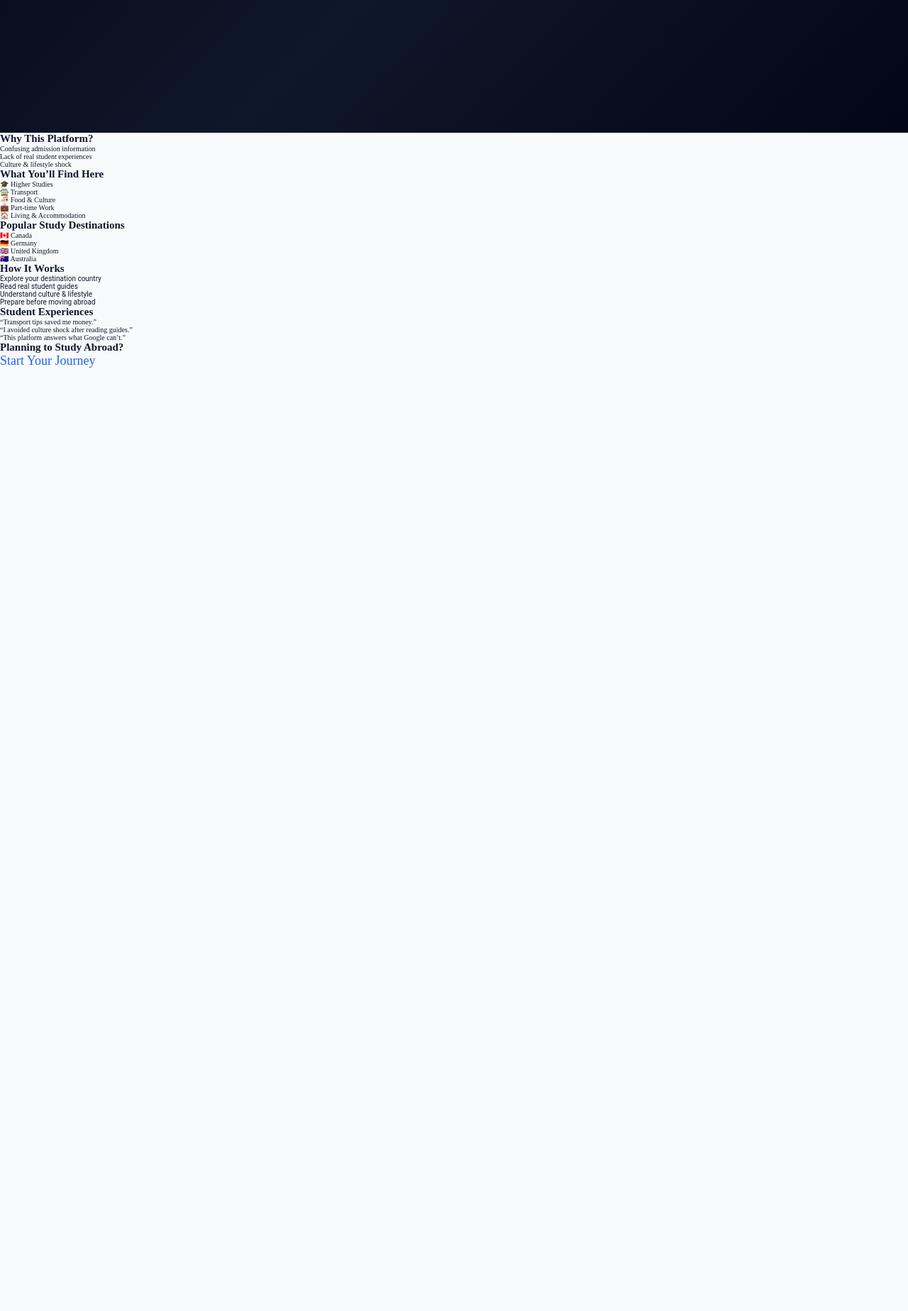
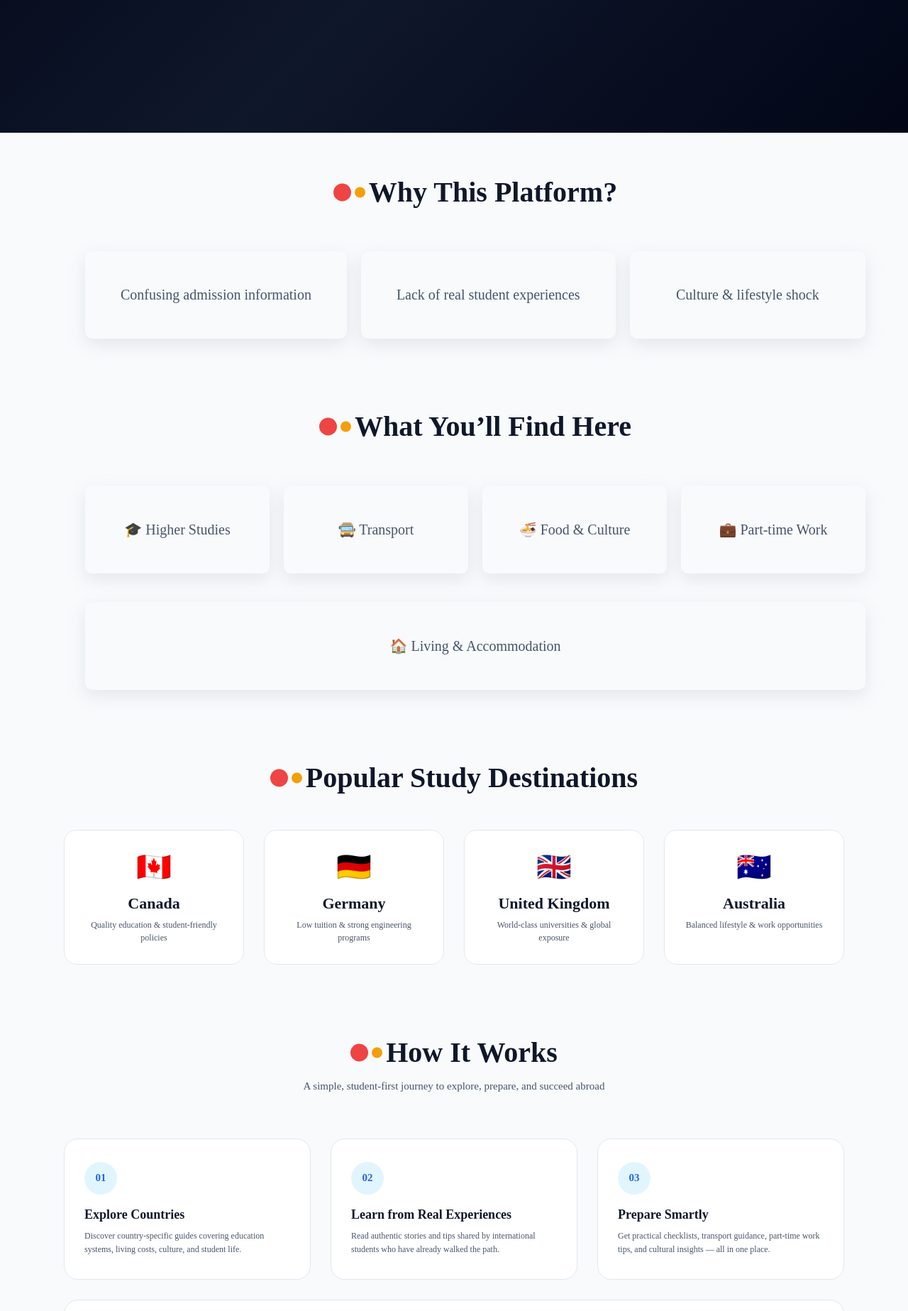
Before and after one commit to khadiza123456/international-student-hub, a PHP site: page / in a window 1280 px wide. Shown: the part 632-2479 px from the top of the page at 71% size. Before the commit the page ends 1150 px from the top, so only its background shows below. Run offline with PHP 8.4, Linux system fonts and the light colour scheme.

Commit message:
3 new Sections added

```diff
--- a/assets/css/style.css
+++ b/assets/css/style.css
@@ -339,6 +339,274 @@ body.calm-theme {
 
 /* Hero Section */
 
+/* Problem & Categories*/
+
+.categories,
+.problem {
+  width: 100%;
+  margin: 6rem 3rem;
+}
+.country-wrap,
+.cat-wrapper,
+.hiw-wrap,
+.problem-wrap {
+  display: flex;
+  flex-direction: column;
+  align-items: center;
+}
+.heading {
+  font-size: 4rem;
+  font-weight: 600;
+  color: var(--text-primary);
+  position: relative;
+  padding-left: 5rem;
+  display: inline-block;
+  text-align: center;
+}
+
+.heading::before {
+  content: "";
+  position: absolute;
+  left: 0;
+  top: 50%;
+  transform: translateY(-50%);
+  width: 2.5rem;
+  height: 2.5rem;
+  background: #ef4444;
+  border-radius: 50%;
+}
+
+.heading::after {
+  content: "";
+  position: absolute;
+  left: 3rem;
+  top: 50%;
+  transform: translateY(-50%);
+  width: 1.5rem;
+  height: 1.5rem;
+  background: #f59e0b;
+  border-radius: 50%;
+}
+.category-grid,
+.problem-grid {
+  width: 100%;
+  display: flex;
+  align-items: center;
+  flex-wrap: wrap;
+  justify-content: center;
+  gap: 2rem;
+  margin: 4rem 0;
+}
+.category-grid .card,
+.problem-grid .card {
+  flex: 1 1 200px;
+  white-space: nowrap;
+  text-align: center;
+  padding: 5rem;
+  font-size: 2rem;
+  color: var(--text-secondary);
+  background-color: var(--background);
+  box-shadow: rgba(149, 157, 165, 0.2) 0px 8px 24px;
+  -webkit-border-radius: 1rem;
+  -moz-border-radius: 1rem;
+  -ms-border-radius: 1rem;
+  -o-border-radius: 1rem;
+  border-radius: 1rem;
+  -webkit-transition: 0.3s all ease-in-out;
+  -moz-transition: 0.3s all ease-in-out;
+  -ms-transition: 0.3s all ease-in-out;
+  -o-transition: 0.3s all ease-in-out;
+  transition: 0.3s all ease-in-out;
+  margin-top: 2rem;
+}
+.category-grid .card:hover,
+.problem-grid .card:hover {
+  -webkit-transform: translateY(-1rem);
+  -moz-transform: translateY(-1rem);
+  -ms-transform: translateY(-1rem);
+  -o-transform: translateY(-1rem);
+  transform: translateY(-1rem);
+  box-shadow: rgba(0, 0, 0, 0.45) 0px 25px 20px -20px;
+}
+
+/* Problem & Categories */
+
+/* Country */
+
+/* COUNTRIES SECTION */
+.countries {
+  width: 100%;
+}
+
+/* Flex layout */
+.country-flex {
+  display: flex;
+  flex-wrap: wrap;
+  justify-content: center;
+  gap: 2.8rem;
+  margin-top: 5rem;
+}
+
+/* Card */
+.country-card {
+  flex: 1 1 22rem;
+  max-width: 26rem;
+  padding: 2.8rem 2.4rem;
+  text-align: center;
+  /* background: linear-gradient(
+    145deg,
+    rgba(255, 255, 255, 0.05),
+    rgba(255, 255, 255, 0.02)
+  ); */
+  backdrop-filter: blur(0.6rem);
+  /* border: 0.1rem solid rgba(255, 255, 255, 0.08); */
+
+  background: var(--card-bg);
+  border: 0.1rem solid var(--border-color);
+  transition:
+    transform 0.35s ease,
+    box-shadow 0.35s ease,
+    border-color 0.35s ease;
+  -webkit-border-radius: 1.8rem;
+  -moz-border-radius: 1.8rem;
+  -ms-border-radius: 1.8rem;
+  -o-border-radius: 1.8rem;
+  border-radius: 1.8rem;
+}
+
+/* Hover effect */
+.country-card:hover {
+  border-color: rgba(56, 189, 248, 0.5);
+  box-shadow: 0 20px 40px rgba(56, 189, 248, 0.15);
+  -webkit-transform: translateY(-1rem);
+  -moz-transform: translateY(-1rem);
+  -ms-transform: translateY(-1rem);
+  -o-transform: translateY(-1rem);
+  transform: translateY(-1rem);
+}
+
+/* Flag */
+.country-card .flag {
+  font-size: 4rem;
+  display: block;
+  margin-bottom: 1.5rem;
+}
+
+/* Title */
+.country-card h3 {
+  font-size: 2.2rem;
+  margin-bottom: 0.8rem;
+  color: var(--text-primary);
+}
+
+/* Description */
+.country-card p {
+  font-size: 1.2rem;
+  color: var(--text-secondary);
+  line-height: 1.5;
+}
+
+/* Country */
+
+/* How It Works */
+
+/* ================================
+   HOW IT WORKS SECTION
+   ================================ */
+
+.how-it-works {
+  padding: 10rem 0;
+  background: var(--background);
+}
+
+.hiw-header {
+  text-align: center;
+  margin: 0 auto 6rem;
+}
+
+.hiw-header h2.heading {
+  margin-bottom: 1.2rem;
+}
+
+.hiw-header p {
+  font-size: 1.5rem;
+  color: var(--text-secondary);
+  line-height: 1.7;
+}
+
+/* ================================
+   STEPS GRID
+   ================================ */
+
+.hiw-steps {
+  display: flex;
+  flex-wrap: wrap;
+  gap: 2.8rem;
+}
+
+/* ================================
+   STEP CARD
+   ================================ */
+
+.hiw-card {
+  flex: 1 1 26rem;
+  background: var(--card-bg);
+  border: 0.1rem solid var(--border-color);
+  border-radius: 20px;
+  padding: 3.2rem 2.8rem;
+  position: relative;
+  transition:
+    transform 0.35s ease,
+    box-shadow 0.35s ease,
+    border-color 0.35s ease;
+}
+
+.hiw-card:hover {
+  border-color: var(--accent);
+  box-shadow: 0 22px 50px color-mix(in srgb, var(--accent), transparent 80%);
+  -webkit-transform: translateY(-1rem);
+  -moz-transform: translateY(-1rem);
+  -ms-transform: translateY(-1rem);
+  -o-transform: translateY(-1rem);
+  transform: translateY(-1rem);
+}
+
+/* ================================
+   STEP NUMBER BADGE
+   ================================ */
+
+.hiw-step {
+  display: inline-flex;
+  align-items: center;
+  justify-content: center;
+  width: 4.6rem;
+  height: 4.6rem;
+  border-radius: 50%;
+  margin-bottom: 1.8rem;
+  font-weight: 600;
+  font-size: 1.5rem;
+  color: var(--primary);
+  background: color-mix(in srgb, var(--accent), transparent 85%);
+}
+
+/* ================================
+   CONTENT
+   ================================ */
+
+.hiw-card h3 {
+  font-size: 1.8rem;
+  margin-bottom: 1rem;
+  color: var(--text-primary);
+}
+
+.hiw-card p {
+  font-size: 1.2rem;
+  line-height: 1.6;
+  color: var(--text-secondary);
+}
+
+/* How It Works */
+
 @media (min-width: 576px) {
   .container {
     max-width: 540px;
--- a/index.html
+++ b/index.html
@@ -99,46 +99,120 @@
 
       <!-- ================= PROBLEM / SOLUTION ================= -->
       <section class="problem">
-        <h2>Why This Platform?</h2>
-        <div class="problem-grid">
-          <div class="card">Confusing admission information</div>
-          <div class="card">Lack of real student experiences</div>
-          <div class="card">Culture & lifestyle shock</div>
+        <div class="container">
+          <div class="problem-wrap">
+            <h2 class="heading">Why This Platform?</h2>
+            <div class="problem-grid">
+              <div class="card">Confusing admission information</div>
+              <div class="card">Lack of real student experiences</div>
+              <div class="card">Culture & lifestyle shock</div>
+            </div>
+          </div>
         </div>
       </section>
 
       <!-- ================= CATEGORIES ================= -->
       <section class="categories">
-        <h2>What You’ll Find Here</h2>
-        <div class="category-grid">
-          <div class="cat-card">🎓 Higher Studies</div>
-          <div class="cat-card">🚍 Transport</div>
-          <div class="cat-card">🍜 Food & Culture</div>
-          <div class="cat-card">💼 Part-time Work</div>
-          <div class="cat-card">🏠 Living & Accommodation</div>
+        <div class="container">
+          <div class="cat-wrapper">
+            <h2 class="heading">What You’ll Find Here</h2>
+            <div class="category-grid">
+              <div class="card">🎓 Higher Studies</div>
+              <div class="card">🚍 Transport</div>
+              <div class="card">🍜 Food & Culture</div>
+              <div class="card">💼 Part-time Work</div>
+              <div class="card">🏠 Living & Accommodation</div>
+            </div>
+          </div>
         </div>
       </section>
 
       <!-- ================= COUNTRIES ================= -->
       <section class="countries">
-        <h2>Popular Study Destinations</h2>
-        <div class="country-grid">
-          <div class="country-card">🇨🇦 Canada</div>
-          <div class="country-card">🇩🇪 Germany</div>
-          <div class="country-card">🇬🇧 United Kingdom</div>
-          <div class="country-card">🇦🇺 Australia</div>
+        <div class="container">
+          <div class="country-wrap">
+            <h2 class="heading">Popular Study Destinations</h2>
+
+            <div class="country-flex">
+              <div class="country-card">
+                <span class="flag">🇨🇦</span>
+                <h3>Canada</h3>
+                <p>Quality education & student-friendly policies</p>
+              </div>
+
+              <div class="country-card">
+                <span class="flag">🇩🇪</span>
+                <h3>Germany</h3>
+                <p>Low tuition & strong engineering programs</p>
+              </div>
+
+              <div class="country-card">
+                <span class="flag">🇬🇧</span>
+                <h3>United Kingdom</h3>
+                <p>World-class universities & global exposure</p>
+              </div>
+
+              <div class="country-card">
+                <span class="flag">🇦🇺</span>
+                <h3>Australia</h3>
+                <p>Balanced lifestyle & work opportunities</p>
+              </div>
+            </div>
+          </div>
         </div>
       </section>
 
       <!-- ================= HOW IT WORKS ================= -->
       <section class="how-it-works">
-        <h2>How It Works</h2>
-        <ol>
-          <li>Explore your destination country</li>
-          <li>Read real student guides</li>
-          <li>Understand culture & lifestyle</li>
-          <li>Prepare before moving abroad</li>
-        </ol>
+        <div class="container">
+          <div class="hiw-wrap">
+            <header class="hiw-header">
+              <h2 class="heading">How It Works</h2>
+              <p>
+                A simple, student-first journey to explore, prepare, and succeed
+                abroad
+              </p>
+            </header>
+
+            <div class="hiw-steps">
+              <div class="hiw-card">
+                <span class="hiw-step">01</span>
+                <h3>Explore Countries</h3>
+                <p>
+                  Discover country-specific guides covering education systems,
+                  living costs, culture, and student life.
+                </p>
+              </div>
+
+              <div class="hiw-card">
+                <span class="hiw-step">02</span>
+                <h3>Learn from Real Experiences</h3>
+                <p>
+                  Read authentic stories and tips shared by international
+                  students who have already walked the path.
+                </p>
+              </div>
+
+              <div class="hiw-card">
+                <span class="hiw-step">03</span>
+                <h3>Prepare Smartly</h3>
+                <p>
+                  Get practical checklists, transport guidance, part-time work
+                  tips, and cultural insights — all in one place.
+                </p>
+              </div>
+
+              <div class="hiw-card">
+                <span class="hiw-step">04</span>
+                <h3>Stay Confident & Connected</h3>
+                <p>
+                  Feel confident in your journey with community-driven knowledge
+                  and up-to-date information.
+                </p>
+              </div>
+            </div>
+          </div>
+        </div>
       </section>
 
       <!-- ================= EXPERIENCES ================= -->
```
Also changed, not shown: assets/img/hero-img.png (added).
